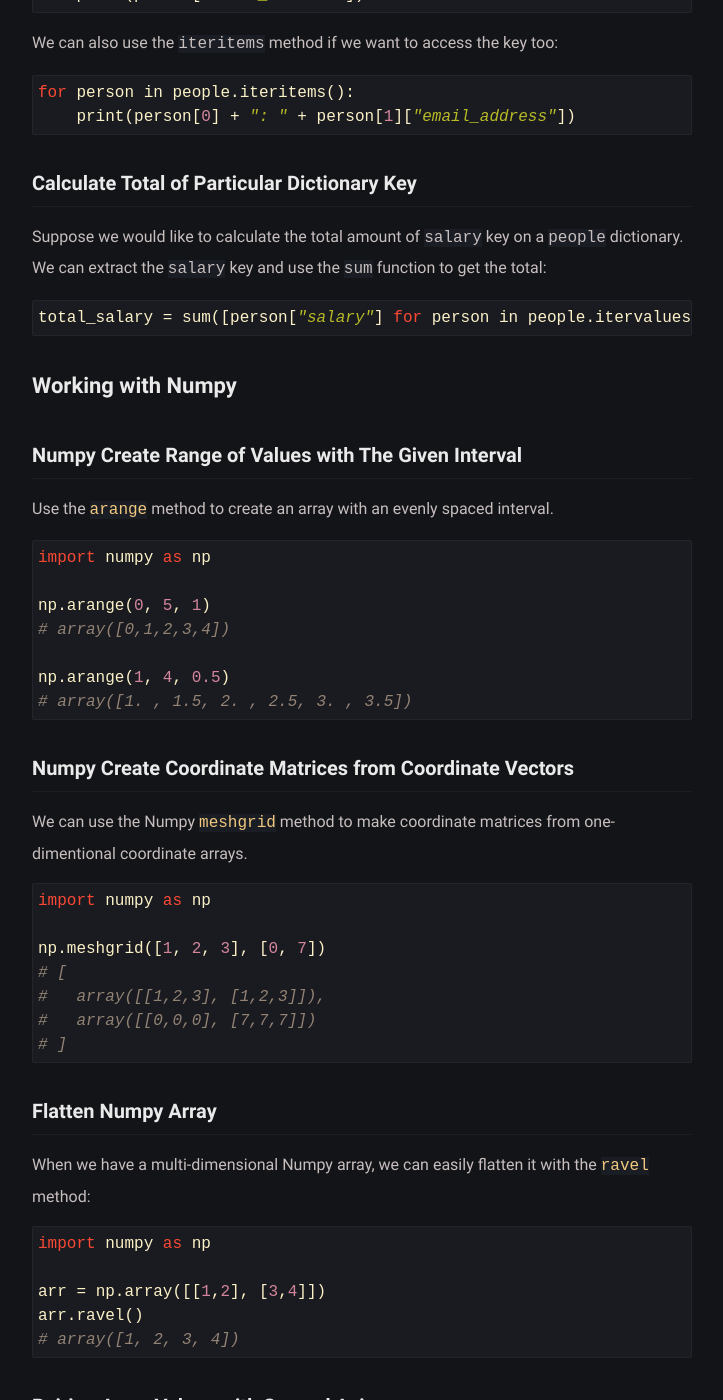
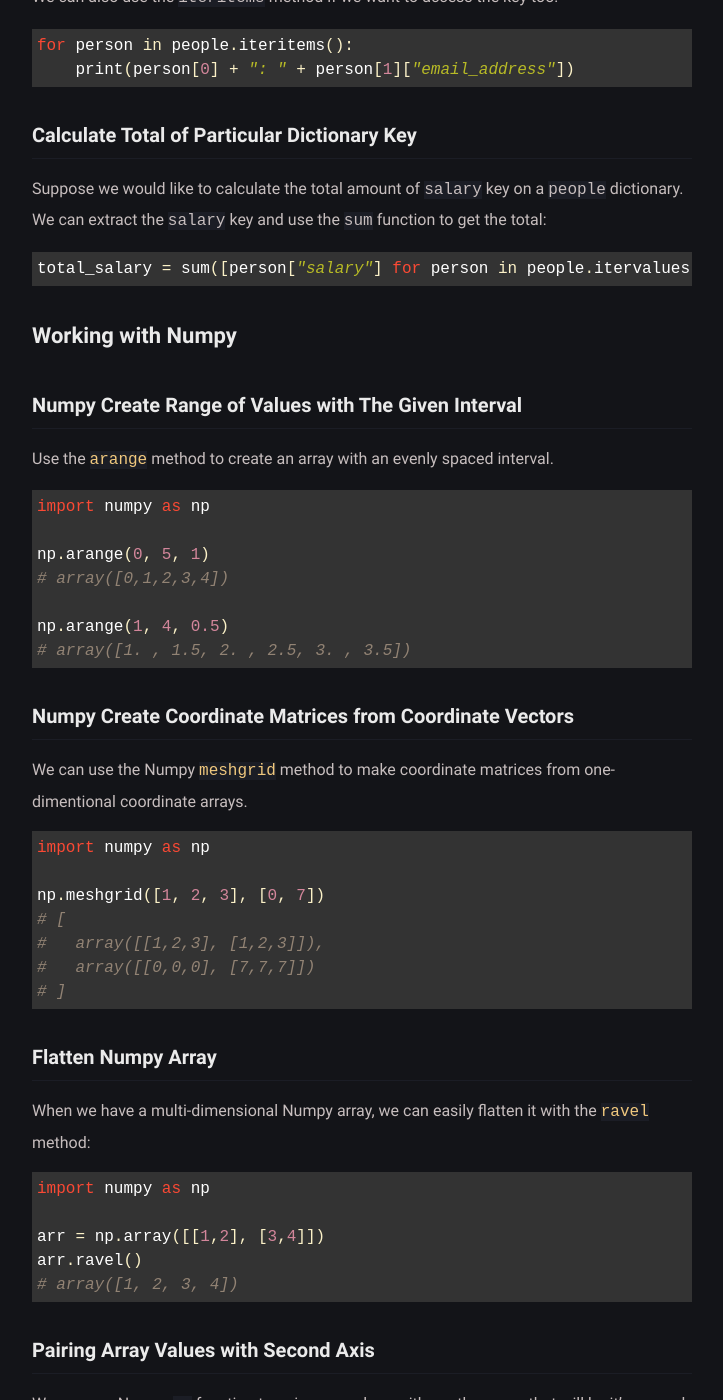
Before and after one commit to gadivalr/mess, a Jekyll site: the page built from _posts/python-notes-from-Intro-to-machine-learning/2018-04-14-python-notes-from-Intro-to-machine-learning.md, in a window 1280 px wide and 1400 px high, scrolled down 9279 px. Shown: the whole window, without its empty margins (278-1001 px from the left). Built offline with Jekyll 4.4.1, drawn with Linux system fonts in a browser that asks for light colours; comment, search, counter and statistics services are not loaded.

Commit message:
Update _syntax.scss

```diff
--- a/_sass/klise/_syntax.scss
+++ b/_sass/klise/_syntax.scss
@@ -1,9 +1,9 @@
 pre.highlight,
 pre {
   margin: 0 0; /* Margen horizontal automático, el mismo en ambos lados */
-  border: 1px solid rgba(128, 128, 128, 0.1);
-  background-color: #1a1b21;
-  border-radius: 2px;
+
+  background-color: #eed;
+
   padding: 5px;
   display: block;
   overflow-x: auto;
@@ -28,7 +28,27 @@
   border-radius: 2px;
   border: 1px solid rgba(128, 128, 128, 0.1);
 }
+[data-theme="dark"] {
+  pre.highlight,
+  pre {
+    background-color: #333;
+    color: #fff;
+    border-color: rgba(255, 255, 255, 0.1);
 
+    code {
+      color: #fff;
+    }
+  }
+  .highlight .o,
+  .highlight .ow {
+    color: #fbf1c7;
+  }
+
+  .highlight .p,
+  .highlight .pi {
+    color: #fbf1c7 ;
+  }
+}
 
 .highlight table td {
   padding: 5px;
@@ -40,7 +60,7 @@
 
 .highlight,
 .highlight .w {
-  color: #fbf1c7;
+  color: #303030;
   // background-color: #1a1b21;
 }
 
@@ -69,12 +89,12 @@
 
 .highlight .o,
 .highlight .ow {
-  color: #fbf1c7;
+  color: #000000;
 }
 
 .highlight .p,
 .highlight .pi {
-  color: #fbf1c7;
+  color: #000000;
 }
 
 .highlight .gi {
```
